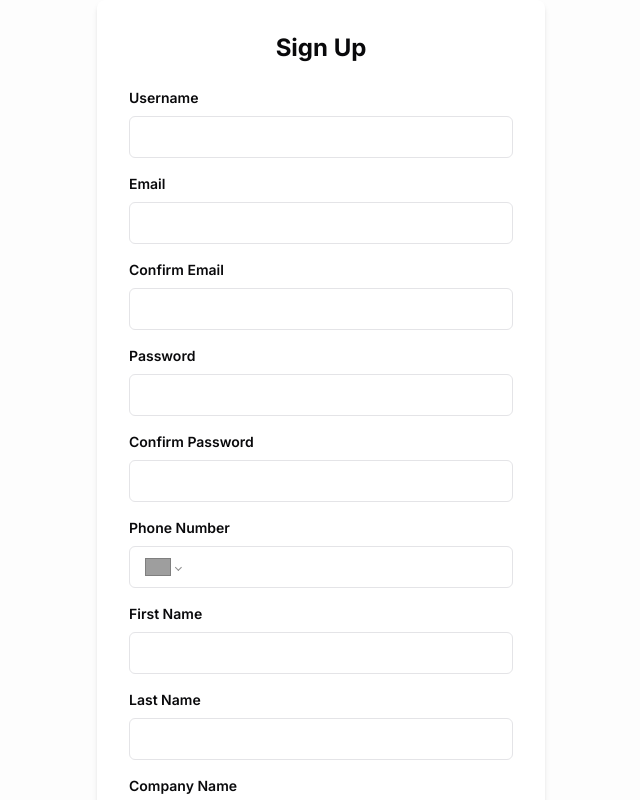
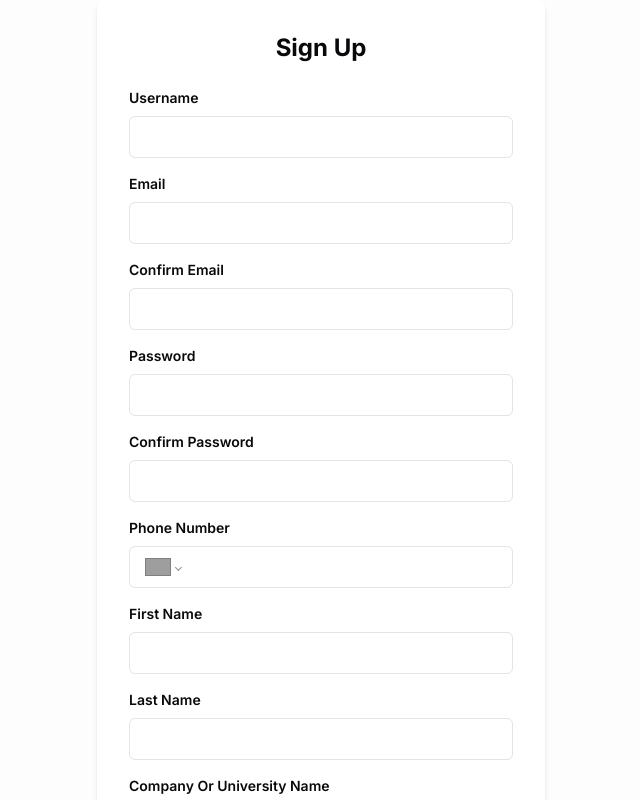
Before and after one commit to discoenmarte/innovatexF, a Next.js app: page /signup in a window 1280 px wide. Shown: the top 800 px of the page, without its empty margins (319-959 px from the left). Built offline with nearby package versions, Linux system fonts and the light colour scheme; grey boxes are pictures that could not be loaded.

Commit message:
fix name compañy or university

```diff
--- a/app/signup/page.tsx
+++ b/app/signup/page.tsx
@@ -262,7 +262,7 @@ export default function Signup() {
             {errors.lastName && <p className="text-red-500 text-sm">{errors.lastName}</p>}
           </div>
           <div className="mb-4">
-            <label htmlFor="company_name" className="block text-sm font-semibold">Company Name</label>
+            <label htmlFor="company_name" className="block text-sm font-semibold">Company Or University Name</label>
             <input
               type="text"
               id="company_name"
```
